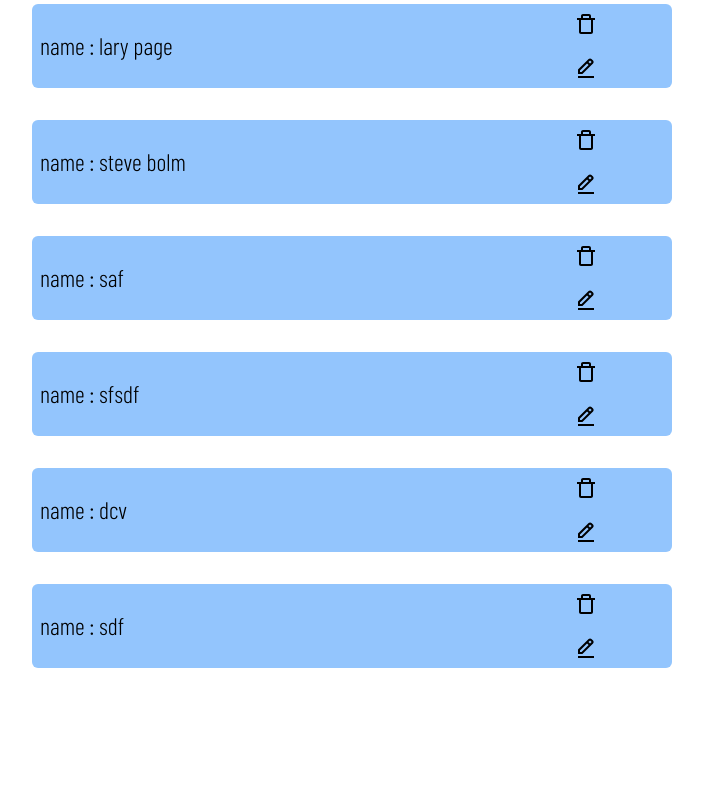
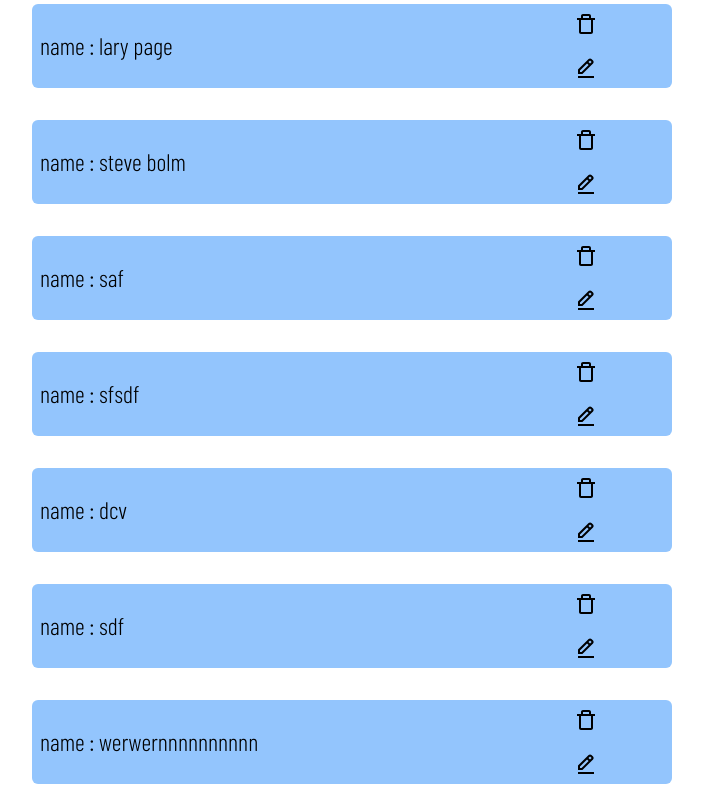
Before and after one commit to EsrafilElahi/reactQuery-userManagement, a React (Vite) app: page / in a window 1280 px wide. Shown: the part 388-1188 px from the top of the page, without its empty margins (288-991 px from the left). Before the commit the page ends 1072 px from the top, so only its background shows below. Built offline with nearby package versions, Linux system fonts and the light colour scheme; data requests are answered from the project's data file; a web font is replaced by a local one.

Commit message:
keep coding

```diff
--- a/db.json
+++ b/db.json
@@ -41,6 +41,13 @@
       "job": "wrtwe",
       "country": "wffdf",
       "id": 6
+    },
+    {
+      "name": "werwernnnnnnnnnn",
+      "age": "234",
+      "job": "wer",
+      "country": "erttrrrt",
+      "id": 7
     }
   ]
 }
--- a/src/api/AllApi.js
+++ b/src/api/AllApi.js
@@ -12,10 +12,10 @@ export const fetchSingleUser = async (id) => {
 
 export const addUserToServer = async (user) => {
   const res = axios.post("http://localhost:5000/users", user);
-  return res
+  return res.data
 }
 
 export const editSingleUser = async (user) => {
   const res = axios.put(`http://localhost:5000/users/${user.id}`, user);
-  return res
+  return res.data
 }
--- a/src/components/UserItem.jsx
+++ b/src/components/UserItem.jsx
@@ -1,5 +1,6 @@
 import React from "react";
 import { useNavigate } from "react-router-dom";
+import axios from "axios";
 import { BiTrashAlt, BiEditAlt } from "react-icons/bi";
 
 
@@ -10,6 +11,12 @@ const UserItem = (props) => {
   const handleGoToEditPage = (e) => {
     e.stopPropagation()
     navigate(`/users-edit/${id}`)
+  }
+
+  const handleDeleteUser = async (id) => {
+    // delete user
+    const res = axios.delete(`http://localhost:5000/users/${id}`)
+    return res.data
   }
 
   return (
--- a/src/pages/Edit.jsx
+++ b/src/pages/Edit.jsx
@@ -37,6 +37,7 @@ const Detail = () => {
       navigate("/")
     },
     onMutate: async (newUser) => {
+      console.log(newUser)
 
       await queryClient.cancelQueries(["users", newUser.id])
 
@@ -56,9 +57,10 @@ const Detail = () => {
     onError: (err, newUser, context) => {
       queryClient.setQueryData(['users', context.previousUser.id], context.previousUser)
     },
-    onSettled: async (data) => {
-      if (data) {
-        const userId = data?.data?.id || context?.previousUser?.id;
+    onSettled: async (data, error, variables, context) => {
+      console.log('variable :', variables)
+      if (variables) {
+        const userId = variables?.id || context?.previousUser?.id;
         if (userId) {
           await queryClient.invalidateQueries(['users', userId]);
           await queryClient.invalidateQueries(['users']);
```
